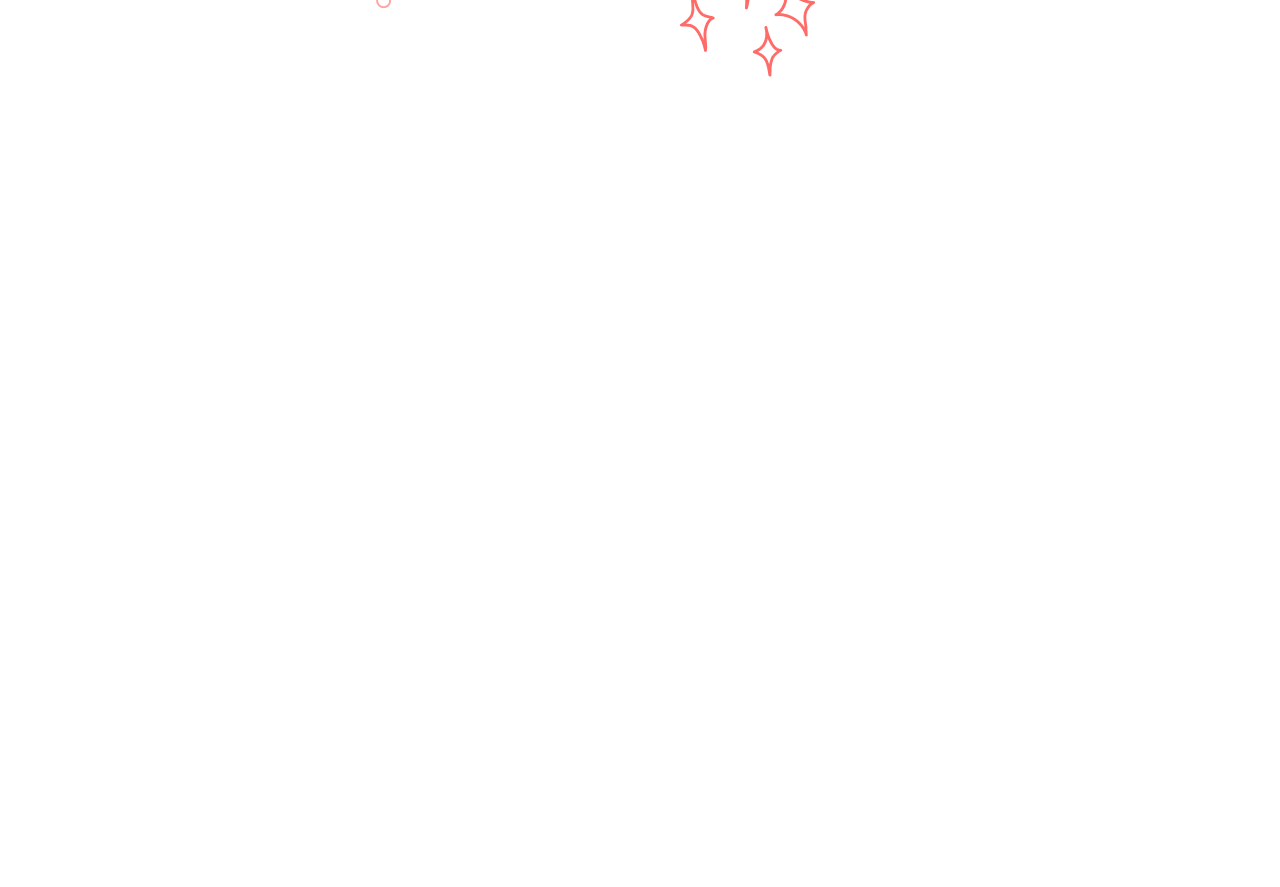
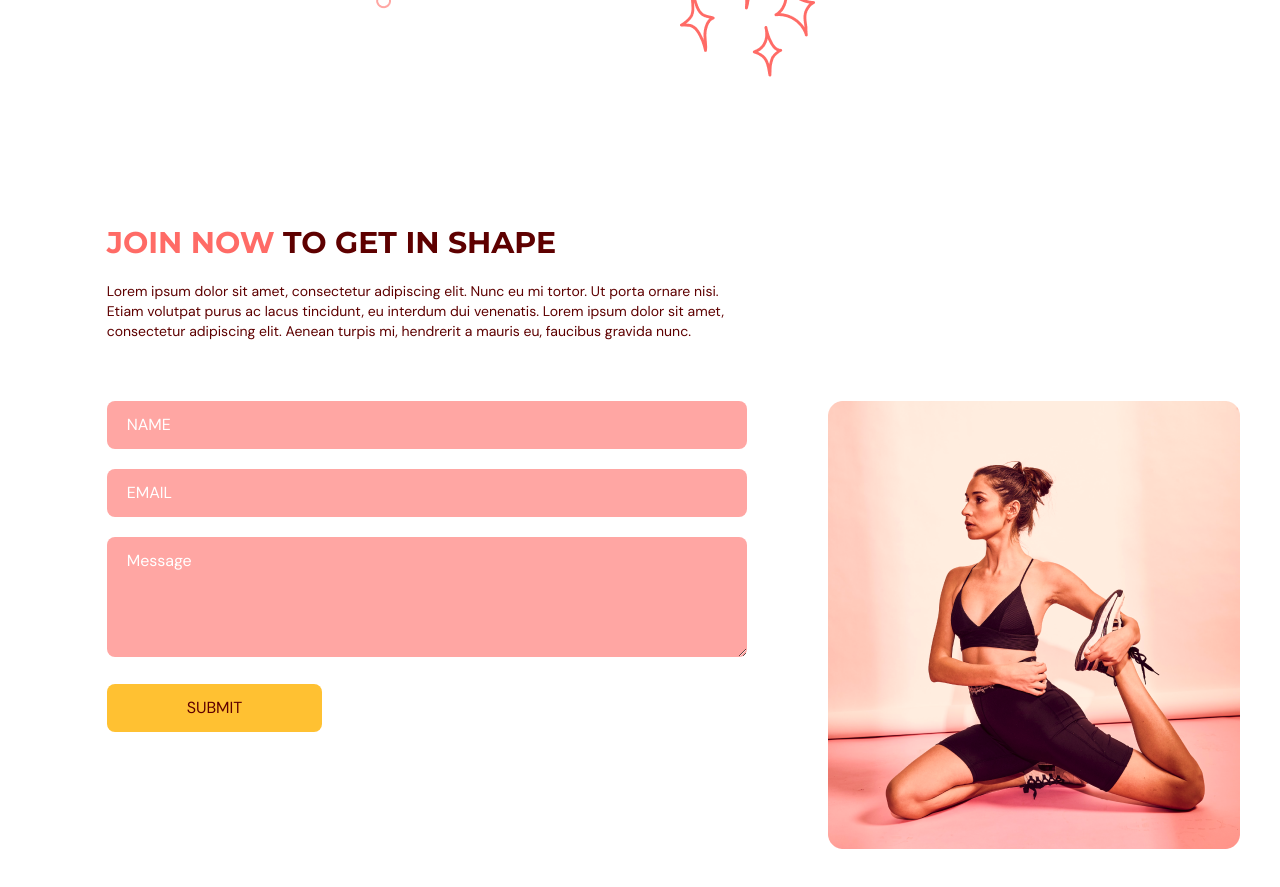
Before and after one commit to LeonardAlimadhi1/gym-app, a React (Vite) app: page / in a window 1280 px wide. Shown: the part 2160-3047 px from the top of the page. Before the commit the page ends 2249 px from the top, so only its background shows below. Built offline with nearby package versions, Linux system fonts and the light colour scheme.

Commit message:
ContactUs page added

```diff
--- a/src/App.tsx
+++ b/src/App.tsx
@@ -3,6 +3,7 @@
 import { useEffect, useState } from "react";
 import Home from "./scenes/home";
 import Benefits from "./scenes/benefits";
+import ContactUs from "./scenes/contactUs";
 
 function App() {
   const [selectedPage, setSelectedPage] = useState<SelectedPage>(
@@ -31,6 +32,7 @@
       />
       <Home setSelectedPage={setSelectedPage} />
       <Benefits setSelectedPage={setSelectedPage} />
+      <ContactUs setSelectedPage={setSelectedPage} />
     </div>
   );
 }
--- /dev/null
+++ b/src/scenes/contactUs/index.tsx
@@ -0,0 +1,137 @@
+import HeaderText from "@/shared/HeaderText";
+import { SelectedPage } from "@/shared/types";
+import { motion } from "framer-motion";
+import { useForm } from "react-hook-form";
+import ContactUsImage from "@/assets/ContactUsPageGraphic.png";
+
+type Props = { setSelectedPage: (value: SelectedPage) => void };
+
+const ContactUs = ({ setSelectedPage }: Props) => {
+  const inputStyles = ` mt-5 w-full rounded-lg bg-primary-300 px-5 py-3 placeholder-white`;
+  const {
+    register,
+    trigger,
+    formState: { errors },
+  } = useForm();
+
+  const onSubmit = async (e: any) => {
+    const isValid = await trigger();
+    if (!isValid) {
+      e.prevetDefault();
+    }
+  };
+
+  return (
+    <section
+      id="contactus"
+      className=" mx-auto mt-10 min-h-full w-5/6 py-12 pb-32 pt-24  "
+    >
+      <motion.div
+        className="md:w-3/5 "
+        onViewportEnter={() => setSelectedPage(SelectedPage.OurClasses)}
+      >
+        {/* HEADEER */}
+        <motion.div
+          initial="hidden"
+          whileInView="visible"
+          viewport={{ once: true, amount: 0.5 }}
+          transition={{ duration: 0.5 }}
+          variants={{
+            hidden: { opacity: 0, x: -50 },
+            visible: { opacity: 1, x: 0 },
+          }}
+        >
+          <HeaderText>
+            <span className=" text-primary-500">JOIN NOW </span> TO GET IN SHAPE
+          </HeaderText>
+
+          <p className=" my-5  text-sm  ">
+            Lorem ipsum dolor sit amet, consectetur adipiscing elit. Nunc eu mi
+            tortor. Ut porta ornare nisi. Etiam volutpat purus ac lacus
+            tincidunt, eu interdum dui venenatis. Lorem ipsum dolor sit amet,
+            consectetur adipiscing elit. Aenean turpis mi, hendrerit a mauris
+            eu, faucibus gravida nunc.
+          </p>
+        </motion.div>
+
+        {/* Form and Image   */}
+        <div className=" mt-10 justify-between gap-8 md:flex">
+          <motion.div>
+            <form
+              target="_blank"
+              onSubmit={onSubmit}
+              action="https://formsubmit.io/send/"
+            >
+              <input
+                className={inputStyles}
+                type="text"
+                placeholder="NAME"
+                {...register("name", {
+                  required: true,
+                  maxLength: 30,
+                })}
+              ></input>
+              {errors.name && (
+                <p className=" mt-1 text-primary-500">
+                  {errors.name.type === "required" && "This field is required"}
+                  {errors.name.type === "maxLength" &&
+                    "Max length for name is 30 characters"}
+                </p>
+              )}
+              <input
+                className={inputStyles}
+                type="text"
+                placeholder="EMAIL"
+                {...register("email", {
+                  required: true,
+                  pattern: /^[a-z0-9._%+-]+@[a-z0-9.-]+\.[a-z]{2,4}$/,
+                  maxLength: 30,
+                })}
+              ></input>
+              {errors.email && (
+                <p className=" mt-1 text-primary-500">
+                  {errors.email.type === "required" && "This field is required"}
+                  {errors.email.type === "maxLength" &&
+                    "Max length for name is 30 characters"}
+                  {errors.email.type === "pattern" && "Invalid email address"}
+                </p>
+              )}
+              <textarea
+                className={inputStyles}
+                rows={4}
+                cols={50}
+                placeholder="Message"
+                {...register("message", {
+                  required: true,
+                  maxLength: 300,
+                  minLength: 10,
+                })}
+              ></textarea>
+              {errors.message && (
+                <p className=" mt-1 text-primary-500">
+                  {errors.message.type === "required" &&
+                    "This field is required"}
+                  {errors.message.type === "maxLength" &&
+                    "Max length for message is 300 characters"}
+                  {errors.message.type === "minLength" &&
+                    "Min length for message is 10 characters"}
+                </p>
+              )}
+              <button
+                type="submit"
+                className=" mt-5 rounded-lg bg-secondary-500 px-20 py-3 transition duration-500 hover:text-white"
+              >
+                SUBMIT
+              </button>
+            </form>
+          </motion.div>
+          <div className=" right-10 ml-10  py-5 md:absolute">
+            <img src={ContactUsImage} alt="contact-us-iamge" />
+          </div>
+        </div>
+      </motion.div>
+    </section>
+  );
+};
+
+export default ContactUs;
```
